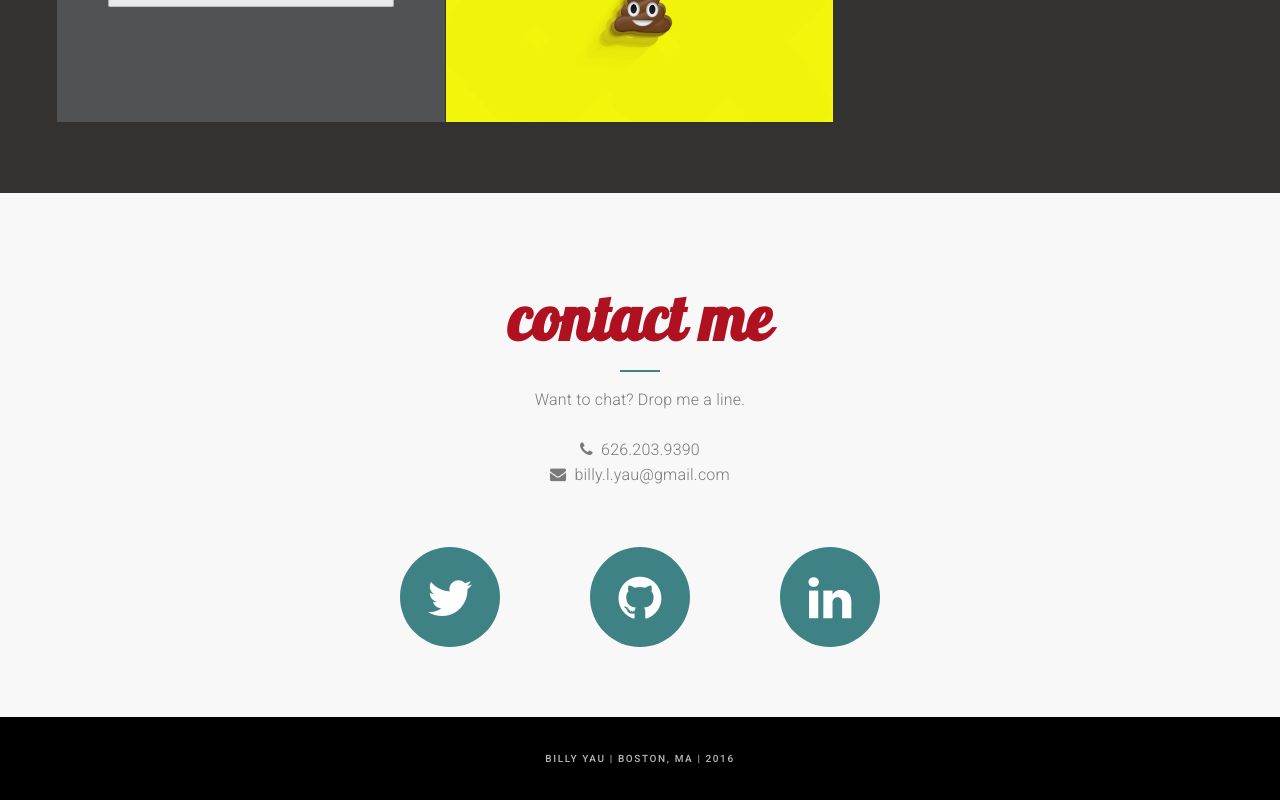
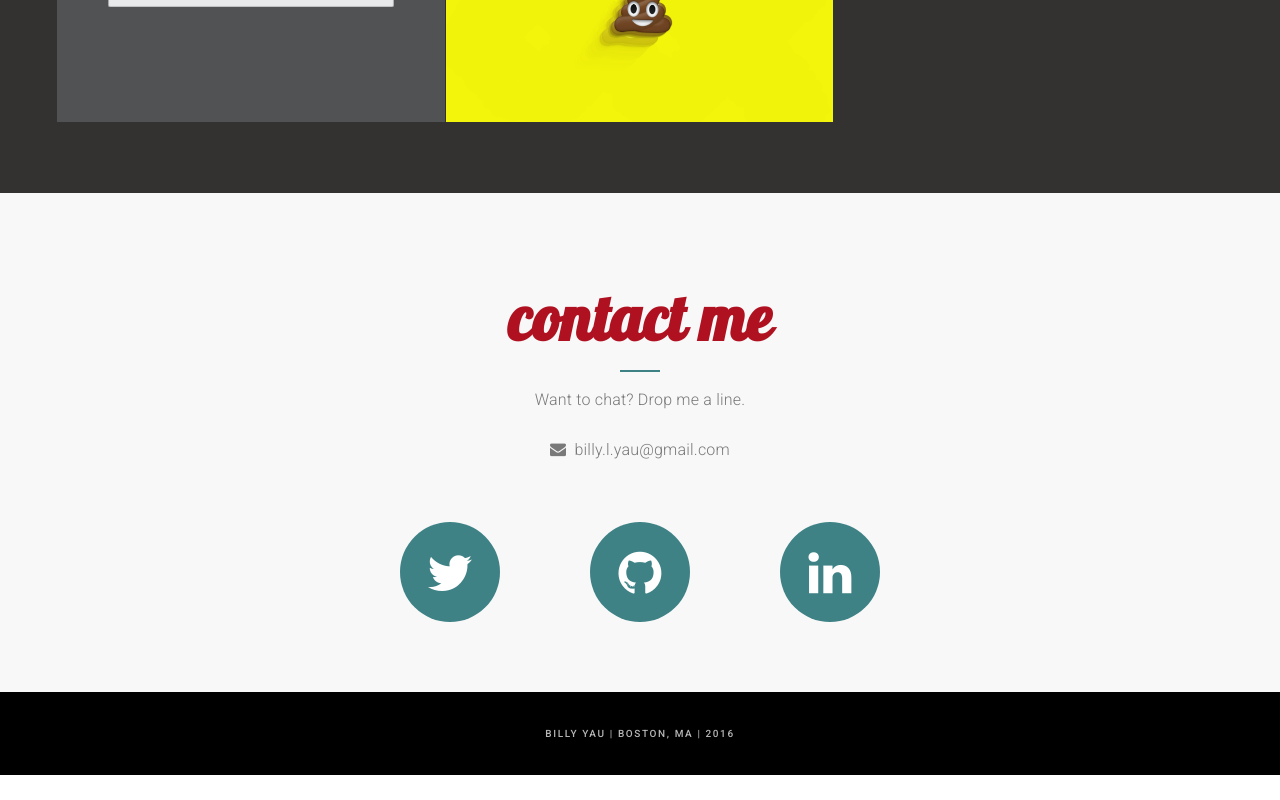
Before and after one commit to byau/portfolio, a plain HTML site: page index.html in a window 1280 px wide. Shown: the part 2576-3376 px from the top of the page. After the commit the page ends 3351 px from the top, so only its background shows below. Drawn offline with nearby package versions, Linux system fonts and the light colour scheme; a web font is replaced by a local one.

Commit message:
Update index.html

```diff
--- a/index.html
+++ b/index.html
@@ -280,7 +280,6 @@
 							<h2>Contact Me</h2>
 							<p>
 							<span>Want to chat? Drop me a line.</span><br> <br>
-							<span><i class="fa fa-phone"></i>&nbsp;  626.203.9390</span><br>
 							<span><i class="fa fa-envelope"></i>&nbsp;  billy.l.yau@gmail.com</span></p>
 							<div class="row">
 								<div class="col-lg-12 text-center">
```
